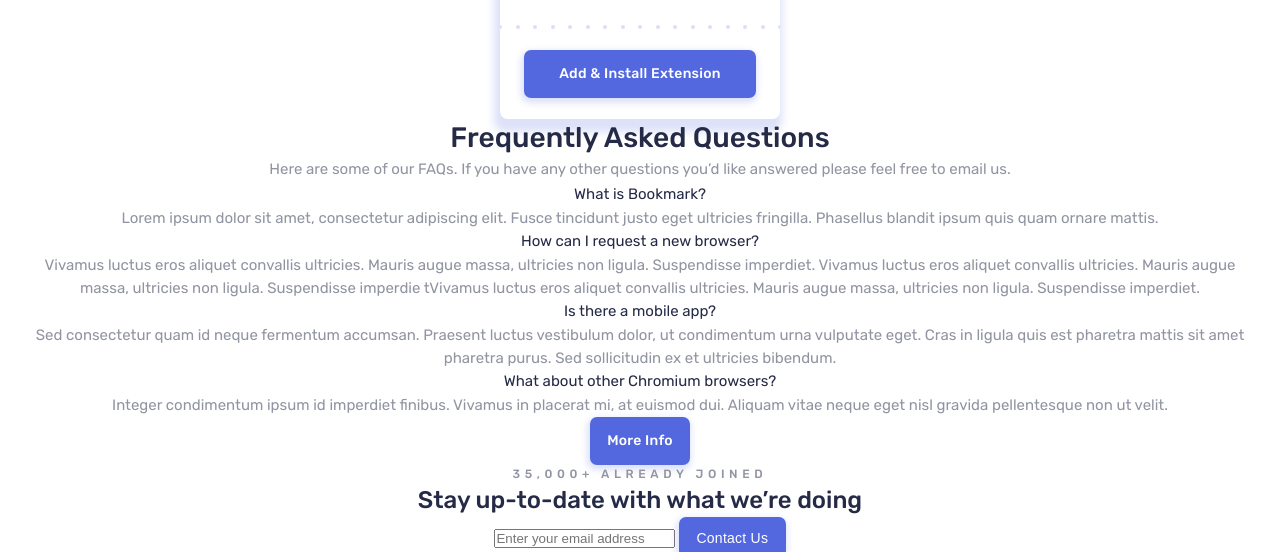
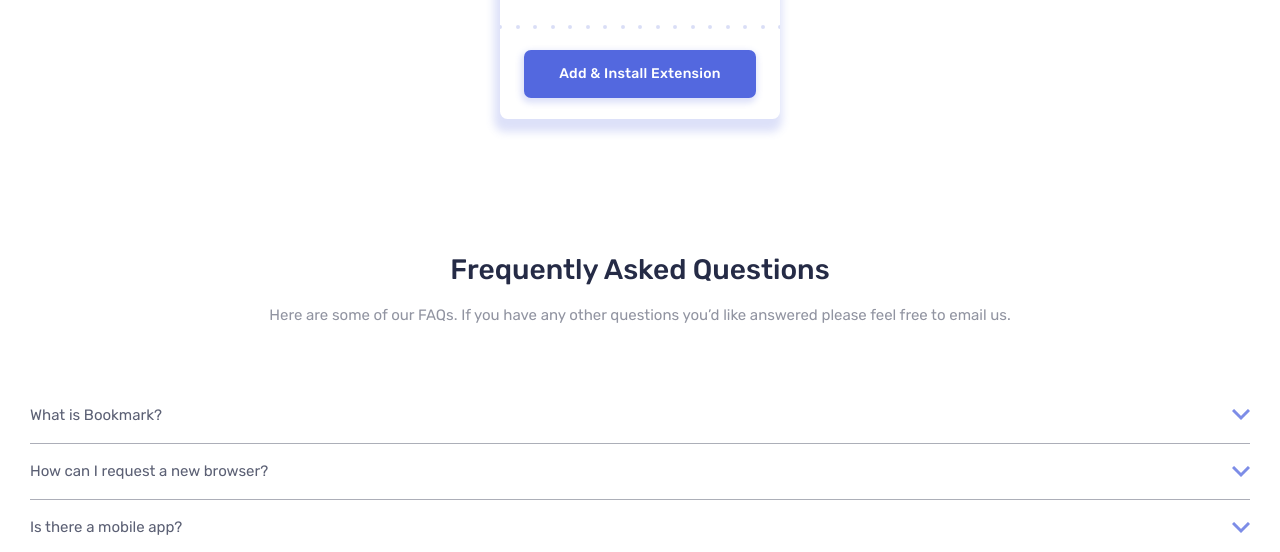
Before and after one commit to xaviguasch/bookmark-landing-page-frontendmentor-challenge-prac, a plain HTML site: page index.html in a window 1280 px wide. Shown: the part 3170-3722 px from the top of the page. Drawn offline with Linux system fonts and the light colour scheme.

Commit message:
styled faq section

```diff
--- a/index.html
+++ b/index.html
@@ -239,17 +239,24 @@
           </div>
 
           <div class="faq-questions">
-            <div class="fq-question-group">
-              <p class="question">What is Bookmark?</p>
-              <p class="answer">
+            <div class="faq-question-group">
+              <div class="question-top">
+                <p class="q-top-text">What is Bookmark?</p>
+                <img class="arrow-svg" src="./images/icon-arrow.svg" alt="" />
+              </div>
+              <p class="answer-text">
                 Lorem ipsum dolor sit amet, consectetur adipiscing elit. Fusce tincidunt
                 justo eget ultricies fringilla. Phasellus blandit ipsum quis quam ornare
                 mattis.
               </p>
             </div>
-            <div class="fq-question-group">
-              <p class="question">How can I request a new browser?</p>
-              <p class="answer">
+
+            <div class="faq-question-group">
+              <div class="question-top">
+                <p class="q-top-text">How can I request a new browser?</p>
+                <img class="arrow-svg" src="./images/icon-arrow.svg" alt="" />
+              </div>
+              <p class="answer-text">
                 Vivamus luctus eros aliquet convallis ultricies. Mauris augue massa,
                 ultricies non ligula. Suspendisse imperdiet. Vivamus luctus eros aliquet
                 convallis ultricies. Mauris augue massa, ultricies non ligula. Suspendisse
@@ -258,9 +265,12 @@
               </p>
             </div>
 
-            <div class="fq-question-group">
-              <p class="question">Is there a mobile app?</p>
-              <p class="answer">
+            <div class="faq-question-group">
+              <div class="question-top">
+                <p class="q-top-text">Is there a mobile app?</p>
+                <img class="arrow-svg" src="./images/icon-arrow.svg" alt="" />
+              </div>
+              <p class="answer-text">
                 Sed consectetur quam id neque fermentum accumsan. Praesent luctus
                 vestibulum dolor, ut condimentum urna vulputate eget. Cras in ligula quis
                 est pharetra mattis sit amet pharetra purus. Sed sollicitudin ex et
@@ -268,9 +278,12 @@
               </p>
             </div>
 
-            <div class="fq-question-group">
-              <p class="question">What about other Chromium browsers?</p>
-              <p class="answer">
+            <div class="faq-question-group">
+              <div class="question-top">
+                <p class="q-top-text">What about other Chromium browsers?</p>
+                <img class="arrow-svg" src="./images/icon-arrow.svg" alt="" />
+              </div>
+              <p class="answer-text">
                 Integer condimentum ipsum id imperdiet finibus. Vivamus in placerat mi, at
                 euismod dui. Aliquam vitae neque eget nisl gravida pellentesque non ut
                 velit.
--- a/style.css
+++ b/style.css
@@ -407,6 +407,49 @@
   margin: 1.5em 0;
 }
 
+/* FAQ */
+.faq {
+  margin-top: 8.75em;
+}
+
+.faq-copy p {
+  margin-top: 1em;
+}
+
+.faq-questions {
+  margin-top: 4em;
+  text-align: left;
+}
+
+.faq-question-group {
+  border-bottom: 1px solid var(--clr-grayish-blue);
+  opacity: 0.75;
+}
+
+.question-top {
+  display: flex;
+  justify-content: space-between;
+  align-items: center;
+
+  padding: 1em 0;
+}
+
+.q-top-text {
+  color: var(--clr-very-dark-blue);
+}
+
+.answer-text {
+  margin-bottom: 1.75em;
+  color: var(--clr-very-dark-blue);
+  opacity: 0.75;
+  display: none;
+}
+
+.faq .btn {
+  margin: 3em auto 0;
+  padding: 0.75em 1.75em;
+}
+
 /* ================== */
 /* ================== */
 /* ================== */
```
